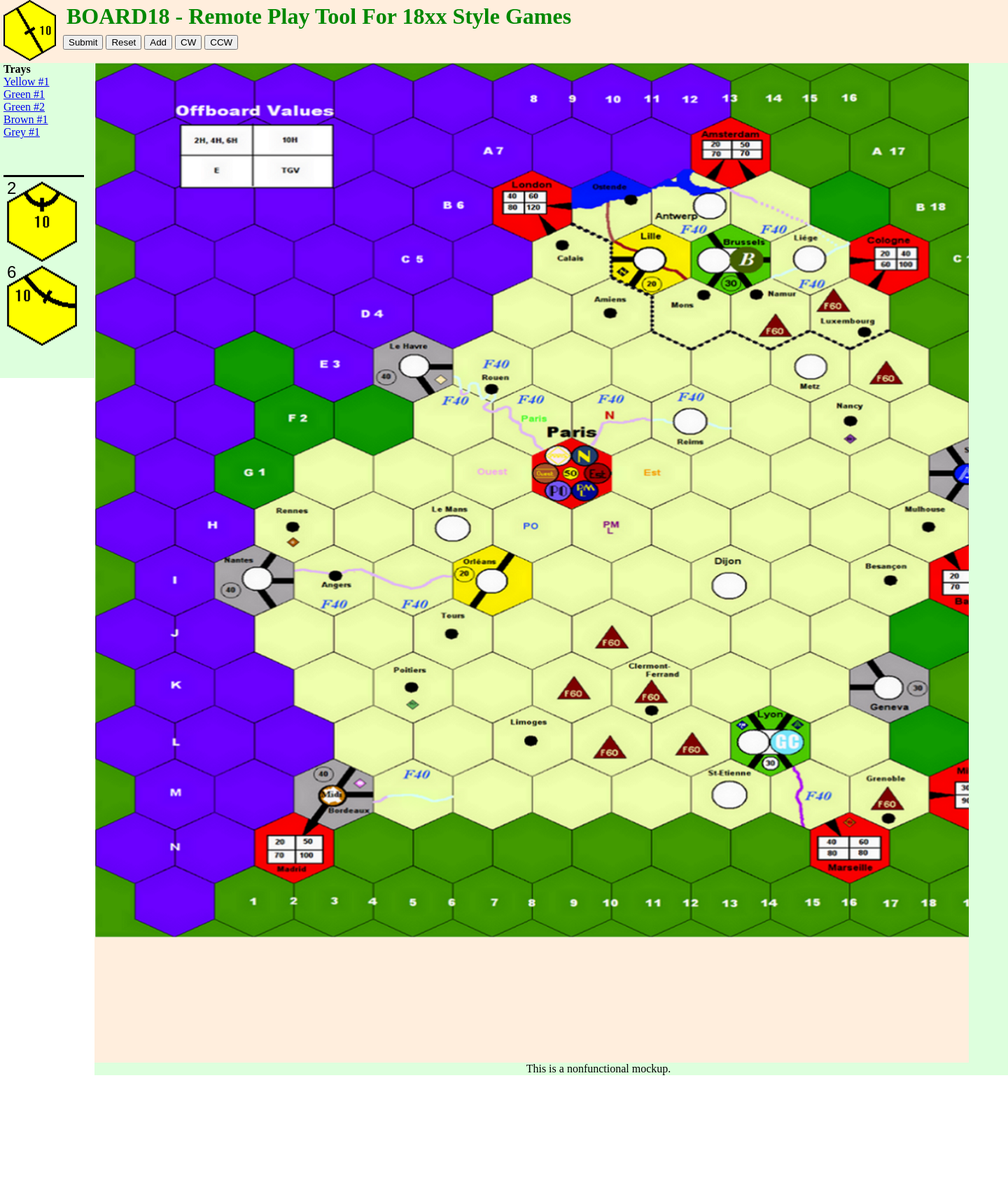
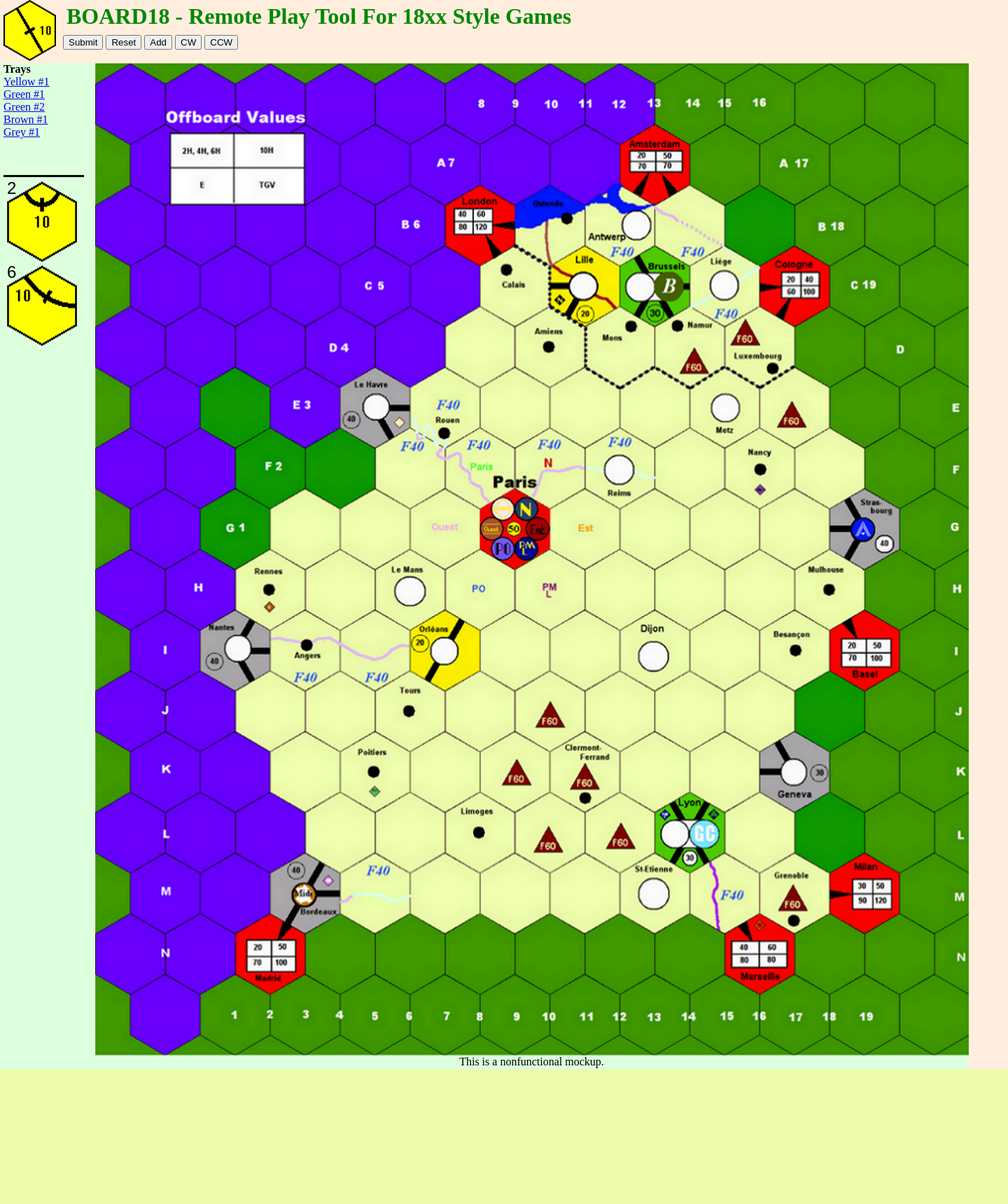
Before and after one commit to richpri/board18, a PHP site: page /board18Map.php in a window 1440 px wide; the page is wider, and only the part inside the window is pictured. Shown: the top 1720 px of that part at 70% size. After the commit the page ends 1528 px from the top of that part, so only its background shows below. Run offline with PHP 8.4, Linux system fonts and the light colour scheme.

Commit message:
Solved Image distortion issue.  Will start cleanup of code separation [common vs board] next.

```diff
--- a/board18Map.php
+++ b/board18Map.php
@@ -1,9 +1,3 @@
-<?php
-/*
- * To change this template, choose Tools | Templates
- * and open the template in the editor.
- */
-?>
 <!doctype html>
 <html lang="en">
   <head>
@@ -25,6 +19,14 @@
           msg = msg + "This is probably due to a game box format error.";
           alert(msg);
         });
+        setPage();
+        $(window).resize(function() {
+          if(this.resizeTO) clearTimeout(this.resizeTO);
+          this.resizeTO = setTimeout(function() {
+            $(this).trigger('resizeEnd');
+          }, 200);
+        });
+        $(window).bind('resizeEnd', function() { setPage(); });
       })
 
     </script>
@@ -81,19 +83,18 @@
 
       </div>
     </div>
-    <section id="mainpart">
+    <div id="rightofpage">
       <div id="content" onclick="hexSelect(event)">
         <canvas id="canvas1">
           Your browser does not support the HTML 5 Canvas.
         </canvas>
         <canvas id="canvas2">
         </canvas>
+        <footer>
+          This is a nonfunctional mockup.
+        </footer>
       </div>
-
-      <footer>
-        This is a nonfunctional mockup.
-      </footer>
-
-    </section>
-  </body>
+    </div>
+  </div>
+</body>
 </html>
--- a/scripts/board18Map.js
+++ b/scripts/board18Map.js
@@ -36,7 +36,7 @@ function GameBoard(image,board) {
   this.yStep=parseInt(board.yStep,10);
   var that = this;
   this.place=function place() {
-    BD18.context1.drawImage(image,0,0,this.height,this.width);
+    BD18.context1.drawImage(image,0,0);
     BD18.hexIsSelected = false;
     BD18.gameBoard = that;
     };
@@ -162,7 +162,7 @@ function canvasApp()
   {
     var hh = parseInt(BD18.gameBoard.height);
     var ww = parseInt(BD18.gameBoard.width);
-    $('#content').css('height', hh+10);
+    $('#content').css('height', hh+20);
     $('#content').css('width', ww);
     $('#canvas1').attr('height', hh);
     $('#canvas1').attr('width', ww);
--- a/style/board18board.css
+++ b/style/board18board.css
@@ -1,14 +1,5 @@
 /* CSS Document for board page  */
 /* File: style/board18board.css */
-
-
-#mainpart {
-  background-color:#ddffdd;
-  position:relative;
-  left:135px;
-  top:90px;
-  width: 100%;
-}
 
 #sidebar {
   width:120px;
@@ -21,16 +12,13 @@
 #trays {
   height:160px;
   width:115px;
- position:relative;
- left:5px;
- top:0px;
+  margin-left: 5px;
   border-bottom-style:solid;
 }
 
 #trays > ul {
   list-style-type:none;
   margin-top:0px;
- margin-left:-20px;
 }
 
 #tiles {
@@ -42,19 +30,32 @@
 
 #content {
   background-color:#ffeedd;
+  position: absolute;
+  left:0px;
+  top:0px;
 }
 
 #canvas1 {
+  position: absolute;
+  left:0px;
+  top:0px;
   z-index: 0;
 }
 
 #canvas2 {
   z-index: 1;
+  position: absolute;
+  left:0px;
+  top:0px;
 }
 
 footer {
   background-color:#ddffdd;
- height: 10;
+  position: absolute;
+  left:0px;
+  bottom:0px;
+  height:20px;
+  width:100%;
   clear:both;
   text-align:center;
 }
--- a/style/board18com.css
+++ b/style/board18com.css
@@ -22,9 +22,18 @@ html, body {
   overflow-y:scroll;
   left:0px;
   top:90px;
-  height:450px;
   width:135px;
-  z-index:4;
+  height:400px;
+}
+
+#rightofpage {
+  background-color:#ffeedd;
+  position:fixed;
+  overflow-y:scroll;
+  overflow-x:scroll;
+  left:135px;
+  height:400px;
+  top:90px;
 }
 
 #logo {
```
Lines whose indentation alone changed are shown as unchanged.
